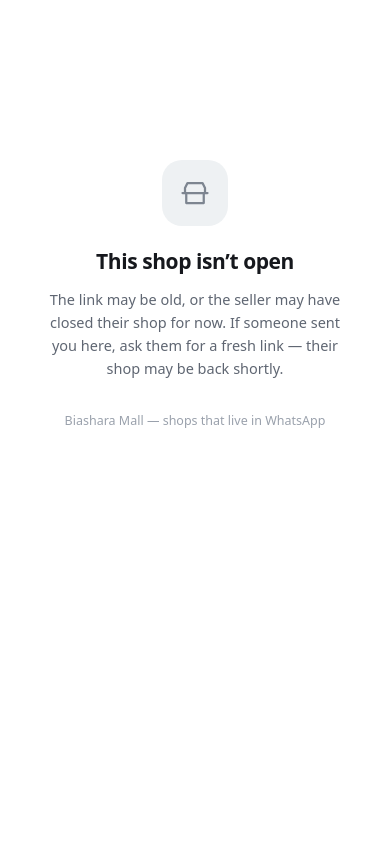
After one commit to Data-Amigo/SokoLink, a Python web app: template backend/app/templates/storefront/gone.html in a window 390 px wide. The commit adds this page. Run offline with Jinja, Linux system fonts and the light colour scheme; the template is opened without the code that fills it, so the values that code supplies are empty.

Commit message:
A 404 a buyer can read, instead of raw JSON
A shop link is this product's whole distribution. It gets pasted into chats,
forwarded and put in bios, and it OUTLIVES the shop it points at — sellers
close shops and unpublish items constantly. So a buyer meeting a 404 is normal
traffic, not an error condition.

Until now they met {"detail":"Shop not found"}. In a phone's in-app browser
that is a blank screen or a downloaded file, which is exactly why a tapped
link appeared to do nothing at all while the same browser opened every working
page fine. Reported from a real handset today.

The page never says WHICH kind of missing. A closed shop and a slug that never
existed render identically, because an unpublished shop is full of half-parsed
drafts and confirming one exists leaks a seller's unfinished work to anybody
guessing URLs. There is a test asserting the two bodies are byte-identical.

Only 404, and only for something that asked for HTML. Daraja's callback,
Twilio's webhook and the health check keep the JSON they parse — a payment
callback handed an HTML error page is a worse failure than the one it was
reporting. The webhook's 403 stays machine-readable too.

Co-Authored-By: Claude Opus 5 <noreply@anthropic.com>

```diff
--- a/backend/app/static/css/storefront.css
+++ b/backend/app/static/css/storefront.css
@@ -619,3 +619,29 @@ a { color: inherit; text-decoration: none; }
   text-decoration: none;
   white-space: nowrap;
 }
+
+/* ── The "shop isn't open" page ──────────────────────────────────────────
+   A buyer meeting this is normal traffic, not an error: shop links outlive
+   the shops they point at. So it reads like a closed shutter, not a crash. */
+
+.gone {
+  display: flex;
+  flex-direction: column;
+  align-items: center;
+  justify-content: center;
+  min-height: 70vh;
+  padding: 40px 24px;
+  text-align: center;
+}
+.gone-icon {
+  display: grid;
+  place-items: center;
+  width: 66px; height: 66px;
+  margin-bottom: 20px;
+  border-radius: 20px;
+  background: #eef1f3;
+  color: #7d8590;
+}
+.gone h1 { margin: 0 0 10px; font-size: 21px; letter-spacing: -.02em; }
+.gone p  { margin: 0; max-width: 38ch; font-size: 14.5px; line-height: 1.6; color: #5f6672; }
+.gone-brand { margin-top: 30px !important; font-size: 12.5px !important; color: #9aa1ac !important; }
--- /dev/null
+++ b/backend/app/templates/storefront/gone.html
@@ -0,0 +1,49 @@
+{# A shop or product a buyer cannot reach.
+
+   WHY THIS PAGE EXISTS AT ALL. A shop link is the product's whole distribution:
+   it gets pasted into chats, forwarded, put in a bio, and it outlives the shop
+   it points at. Sellers close shops, unpublish items, and run out of stock — so
+   a buyer meeting this page is normal traffic, not an error condition.
+
+   Before this, they met `{"detail":"Shop not found"}`. In a phone's in-app
+   browser that is a blank screen or a downloaded file, which is why a tapped
+   link appeared to do nothing at all.
+
+   IT NEVER SAYS WHY. A closed shop and a slug that never existed look identical
+   here, deliberately: an unpublished shop is full of half-parsed drafts, and
+   confirming one exists would leak a seller's unfinished work to anybody
+   guessing URLs.
+#}
+{% extends "base.html" %}
+
+{% block title %}Shop unavailable · Biasharamall{% endblock %}
+{% block description %}This shop link is not available.{% endblock %}
+
+{% block meta %}
+  {# Keep dead links out of search results, and out of link-preview caches that
+     would otherwise keep serving this card long after the shop reopens. #}
+  <meta name="robots" content="noindex, nofollow">
+{% endblock %}
+
+{% block body %}
+<div class="shell">
+  <main id="main" class="gone">
+    <div class="gone-icon" aria-hidden="true">
+      <svg width="30" height="30" viewBox="0 0 24 24" fill="none" stroke="currentColor"
+           stroke-width="1.8" stroke-linecap="round" stroke-linejoin="round">
+        <path d="M2 12h20M4 12V8l2-4h12l2 4v4"/>
+        <path d="M5 12v8h14v-8"/>
+      </svg>
+    </div>
+
+    <h1>This shop isn&rsquo;t open</h1>
+    <p>
+      The link may be old, or the seller may have closed their shop for now.
+      If someone sent you here, ask them for a fresh link &mdash; their shop
+      may be back shortly.
+    </p>
+
+    <p class="gone-brand">Biashara Mall &mdash; shops that live in WhatsApp</p>
+  </main>
+</div>
+{% endblock %}
```
Also changed, not shown: backend/app/main.py (+32 -2 lines), backend/tests/test_storefront_preview.py (+55 -0 lines).
